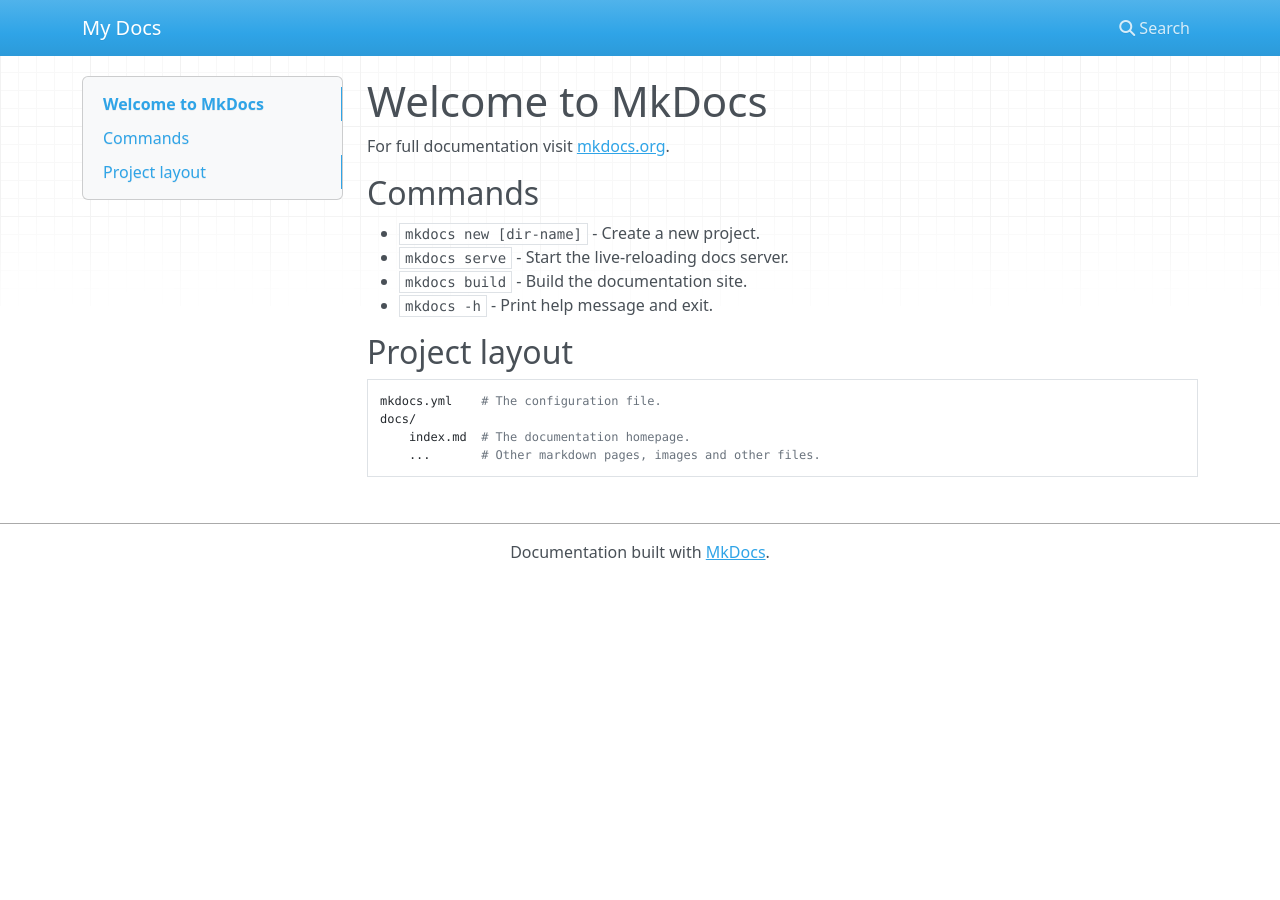
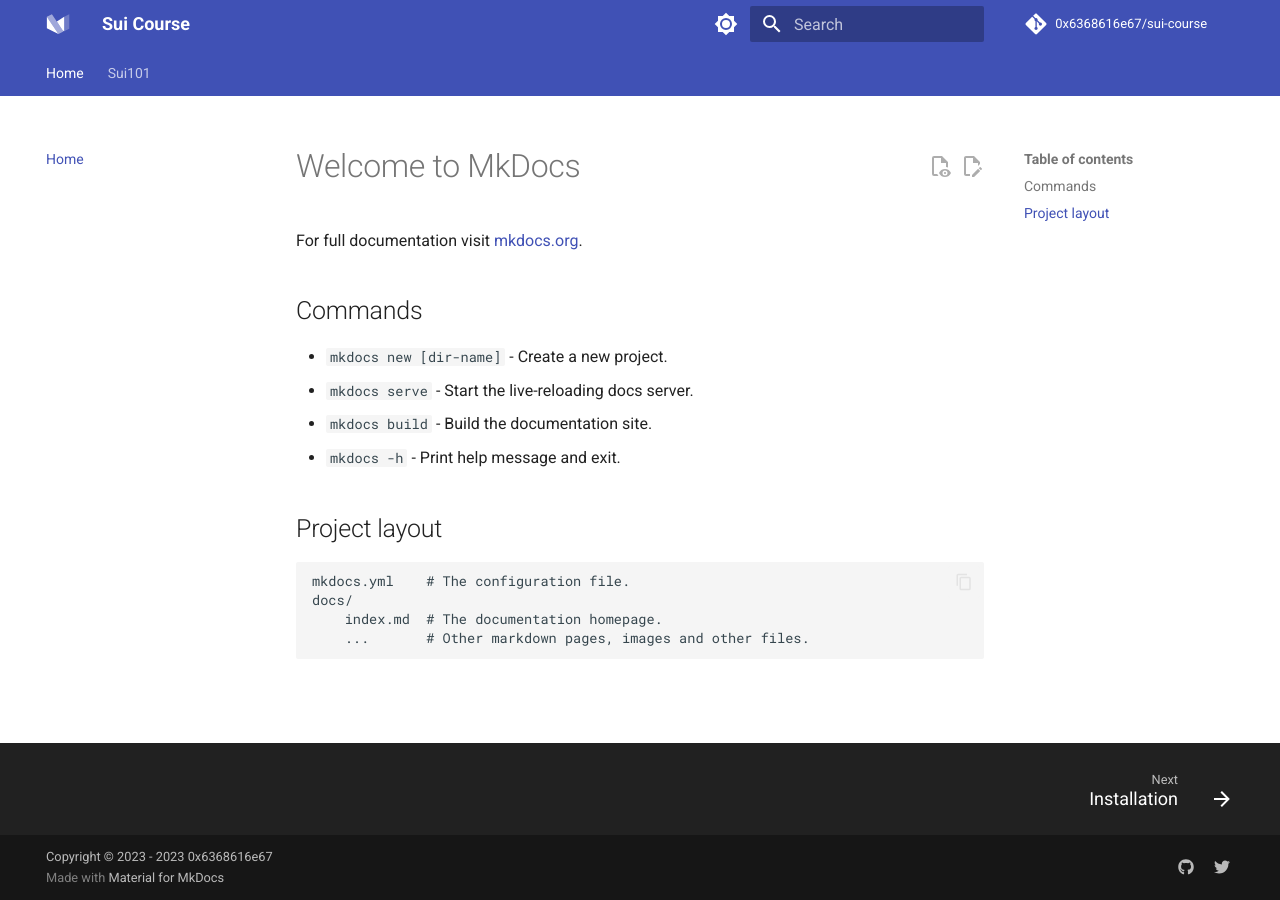
Before and after one commit to JuggCamp/sui-course, an MkDocs documentation site: the page built from docs/index.md, in a window 1280 px wide. Built offline with MkDocs 1.6.1 and Material for MkDocs 9.7.7, drawn with Linux system fonts in a browser that asks for light colours; nearby versions of some CDN libraries; comment, search, counter and statistics services are not loaded.

Commit message:
feat: new theme

```diff
--- a/mkdocs.yml
+++ b/mkdocs.yml
@@ -1 +1,129 @@
-site_name: My Docs
+
+# Project information
+site_name: Sui Course
+site_url: http://suicourse.xyz/
+site_author: "0x6368616e67"
+site_description: >-
+  A course about sui development
+
+# Repository
+repo_name: 0x6368616e67/sui-course
+repo_url: https://github.com/0x6368616e67/sui-course
+
+
+# Copyright
+copyright: Copyright &copy; 2023 - 2023 0x6368616e67
+
+# Configuration
+theme:
+  name: material
+  features:
+    - announce.dismiss
+    - content.action.edit
+    - content.action.view
+    - content.code.annotate
+    - content.code.copy
+    # - content.tabs.link
+    - content.tooltips
+    # - header.autohide
+    # - navigation.expand
+    - navigation.footer
+    - navigation.indexes
+    # - navigation.instant
+    # - navigation.prune
+    - navigation.sections
+    - navigation.tabs
+    # - navigation.tabs.sticky
+    - navigation.top
+    - navigation.tracking
+    - search.highlight
+    - search.share
+    - search.suggest
+    - toc.follow
+    # - toc.integrate
+  palette:
+    - scheme: default
+      primary: indigo
+      accent: indigo
+      toggle:
+        icon: material/brightness-7
+        name: Switch to dark mode
+    - scheme: slate
+      primary: indigo
+      accent: indigo
+      toggle:
+        icon: material/brightness-4
+        name: Switch to light mode
+  font:
+    text: Roboto
+    code: Roboto Mono
+  favicon: assets/favicon.png
+  icon:
+    logo: logo
+
+# Plugins
+plugins:
+  - search:
+      separator: '[\s\-,:!=\[\]()"`/]+|\.(?!\d)|&[lg]t;|(?!\b)(?=[A-Z][a-z])'
+  - minify:
+      minify_html: true
+
+
+
+# Customization
+extra:
+  annotate:
+    json: [.s2]
+  analytics:
+    provider: google
+    property: !ENV GOOGLE_ANALYTICS_KEY
+  social:
+    - icon: fontawesome/brands/github
+      link: https://github.com/0x6368616e67
+    - icon: fontawesome/brands/twitter
+      link: https://twitter.com/0x6368616e67
+
+# Extensions
+markdown_extensions:
+  - abbr
+  - admonition
+  - attr_list
+  - def_list
+  - footnotes
+  - md_in_html
+  - toc:
+      permalink: true
+  - pymdownx.arithmatex:
+      generic: true
+  - pymdownx.betterem:
+      smart_enable: all
+  - pymdownx.caret
+  - pymdownx.details
+  - pymdownx.highlight:
+      anchor_linenums: true
+      line_spans: __span
+      pygments_lang_class: true
+  - pymdownx.inlinehilite
+  - pymdownx.keys
+  - pymdownx.magiclink:
+      repo_url_shorthand: true
+      user: squidfunk
+      repo: mkdocs-material
+  - pymdownx.mark
+  - pymdownx.smartsymbols
+  - pymdownx.superfences:
+      custom_fences:
+        - name: mermaid
+          class: mermaid
+          format: !!python/name:pymdownx.superfences.fence_code_format
+  - pymdownx.tabbed:
+      alternate_style: true
+  - pymdownx.tasklist:
+      custom_checkbox: true
+  - pymdownx.tilde
+
+# Page tree
+nav:
+  - Home: index.md
+  - Sui101:
+    - Installation: sui101/install.md
--- a/requirements.txt
+++ b/requirements.txt
@@ -10,3 +10,5 @@
 colorama>=0.4
 regex>=2022.4.24
 requests>=2.26
+mkdocs-minify-plugin >=0.6
+mkdocs-material >= 9.1
```
Also changed, not shown: docs/sui101/install.md (added, +1 -0 lines).
